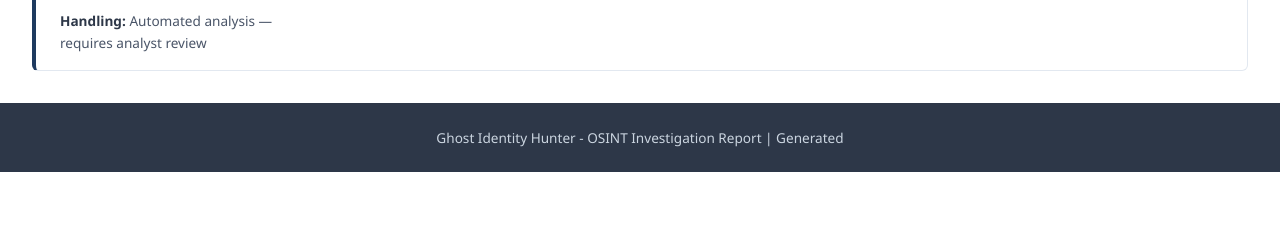
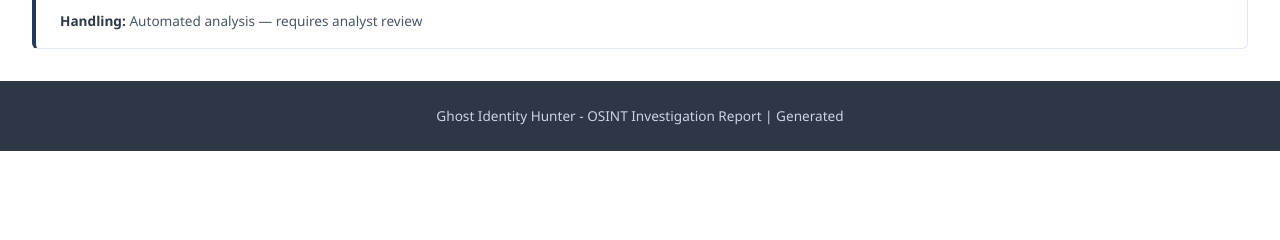
Before and after one commit to dhayarajas/gih, a Python web app: template src/reporting/templates/standard.html in a window 1280 px wide. Shown: the part 273-513 px from the top of the page. Run offline with Jinja, Linux system fonts and the light colour scheme; the template is opened without the code that fills it, so the values that code supplies are empty.

Commit message:
Call the overview what it is, and keep the handling note on one line
"Executive Overview" oversold a band that is simply the run's headline numbers; it reads as OSINT Overview now.

The handling note sat in a 200px-minimum banner column and wrapped mid-sentence, so it takes the whole banner row instead.

```diff
--- a/src/reporting/templates/standard.html
+++ b/src/reporting/templates/standard.html
@@ -326,6 +326,8 @@
             color: #4a5568;
         }
         .report-banner strong { color: #2d3748; }
+        /* Wider than a 200px column, so it takes the row rather than wrapping. */
+        .report-banner .banner-wide { grid-column: 1 / -1; }
 
         /* Expand / collapse controls */
         .drilldown-controls { margin: 0.5rem 0 1rem 0; }
@@ -685,7 +687,7 @@
         <div><strong>Report generated:</strong> {{ generated_at }}</div>
         <div><strong>Artifacts / links:</strong> {{ artifacts | length }} / {{ links | length }}</div>
         <div><strong>Identity profiles:</strong> {{ correlation.identities | length }}</div>
-        <div><strong>Handling:</strong> Automated analysis &mdash; requires analyst review</div>
+        <div class="banner-wide"><strong>Handling:</strong> Automated analysis &mdash; requires analyst review</div>
     </div>
 
     {% if redacted %}
@@ -695,7 +697,7 @@
     {% if highlights %}
     <!-- Executive overview: always expanded; everything below it is collapsed. -->
     <div class="exec-band">
-        <h2>Executive Overview</h2>
+        <h2>OSINT Overview</h2>
         <div class="kpi-grid">
             {% for kpi in highlights.kpis %}
             <div class="kpi kpi-{{ kpi.tone }}">
```
Also changed, not shown: tests/test_html_report.py (+2 -2 lines).
